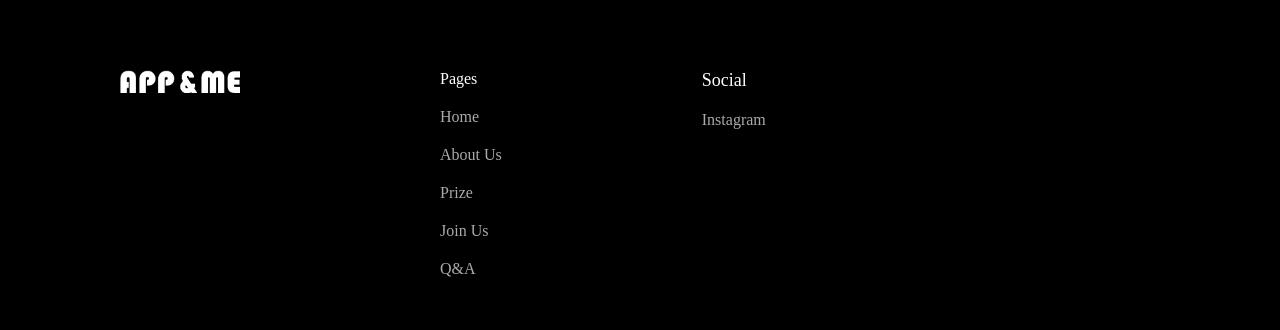
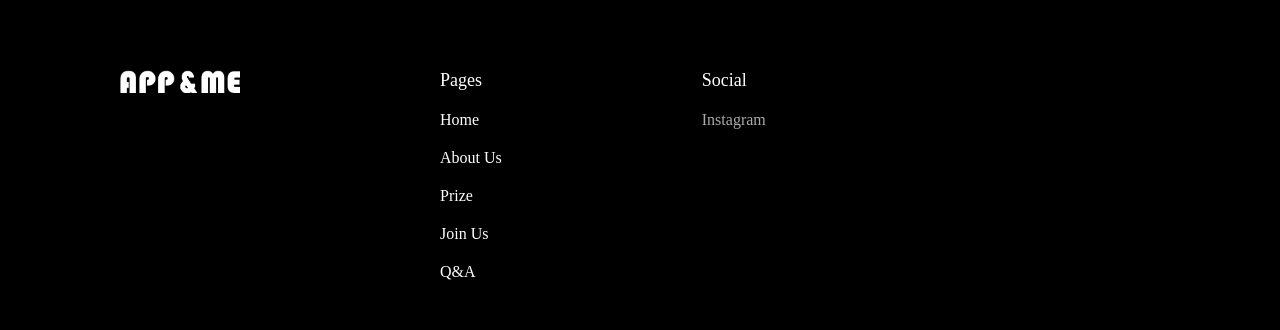
Before and after one commit to app-and-me/2025AppnMeWebsite_Client, a React (Create React App) app: page /QnA in a window 1280 px wide. Shown: the part 2143-2473 px from the top of the page. Built offline with nearby package versions, Linux system fonts and the light colour scheme.

Commit message:
Design : 클래스 네임 변경

```diff
--- a/src/components/Common/Footer.js
+++ b/src/components/Common/Footer.js
@@ -1,13 +1,16 @@
 import React from "react";
 import { Link } from "react-router-dom";
 import { useNavigate } from "react-router-dom";
-import styles from "../../styles/Home/Footer.module.css"
+import styles from "../../styles/Home/Footer.module.css";
+
 export default function Footer() {
 
     const MoveToTop = () => {
         window.scrollTo({ top: 0, behavior: "smooth" })
     }
+
     const navigate = useNavigate()
+
     const handleClick = () => {
         navigate('/')
         MoveToTop()
@@ -21,21 +24,21 @@ export default function Footer() {
                 </div>
 
                 <div className={styles.pagesSection}>
-                    <div classNam={styles.pages}>Pages</div>
-                    <ul>
-                        <li onClick={MoveToTop}><Link to="/">Home</Link></li>
-                        <li onClick={MoveToTop}><Link to="/AboutUs">About Us</Link></li>
-                        <li onClick={MoveToTop}><Link to="/Prize">Prize</Link></li>
-                        <li onClick={MoveToTop}><Link to="/JoinUs">Join Us</Link></li>
-                        <li onClick={MoveToTop}><Link to="/QnA">Q&A</Link></li>
+                    <div className={styles.pages}>Pages</div>
+                    <ul className={styles.pagesList}> {/* ul에 클래스 추가 */}
+                        <li className={styles.pageItem} onClick={MoveToTop}><Link to="/">Home</Link></li> {/* li에 클래스 추가 */}
+                        <li className={styles.pageItem} onClick={MoveToTop}><Link to="/AboutUs">About Us</Link></li>
+                        <li className={styles.pageItem} onClick={MoveToTop}><Link to="/Prize">Prize</Link></li>
+                        <li className={styles.pageItem} onClick={MoveToTop}><Link to="/JoinUs">Join Us</Link></li>
+                        <li className={styles.pageItem} onClick={MoveToTop}><Link to="/QnA">Q&A</Link></li>
                     </ul>
                 </div>
 
                 <div className={styles.socialSection}>
                     <div className={styles.social}>Social</div>
 
-                    <ul>
-                        <li>
+                    <ul className={styles.socialList}> {/* ul에 클래스 추가 */}
+                        <li className={styles.socialItem}> {/* li에 클래스 추가 */}
                             <a href="https://www.instagram.com/app_and_me?igsh=a25jNHFzMmF6cHJi">
                                 Instagram
                             </a>
--- a/src/styles/Home/Footer.module.css
+++ b/src/styles/Home/Footer.module.css
@@ -37,12 +37,12 @@
     margin-bottom: 10px;
 }
 
-li {
+.pageItem, .socialItem {
     margin-top: 20px;
     font-size: 16px;
 }
 
-li a {
+.socialItem a {
     color: #aaaaaa;
 }
 
@@ -83,7 +83,7 @@ li a {
         font-size: 16px;
     }
 
-    li {
+    .socialItem, .pageItem {
         font-size: 12px;
     }
 
```
